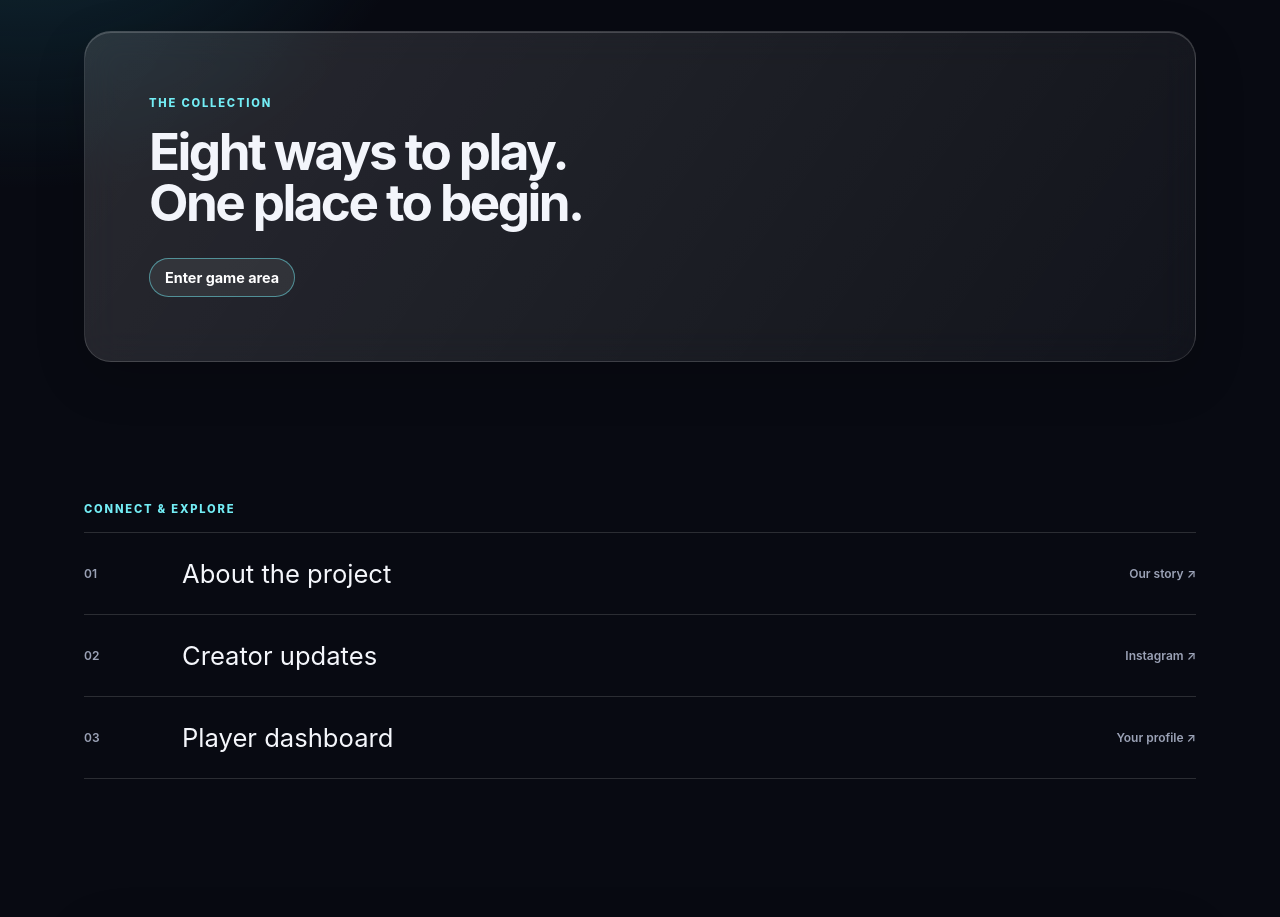
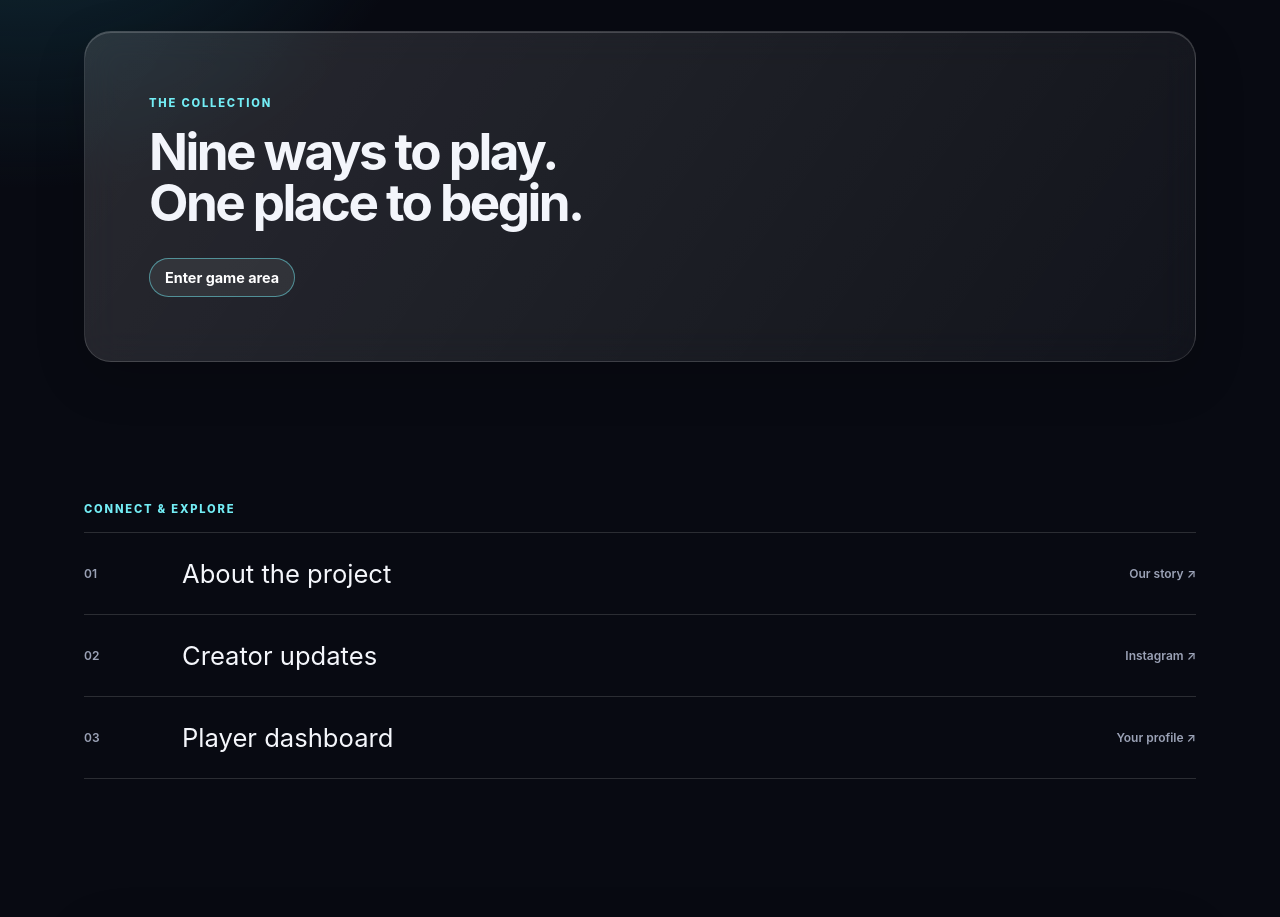
Before and after one commit to ayushx991/Redcore, a plain HTML site: page index.html in a window 1280 px wide. Shown: the part 1280-2197 px from the top of the page. Drawn offline with Linux system fonts and the light colour scheme.

Commit message:
Update REDCORE collection count to nine games

```diff
--- a/index.html
+++ b/index.html
@@ -4,7 +4,7 @@
 <header class="site-header glass"><a class="wordmark" href="index.html" aria-label="REDCORE home">RED<span>CORE</span></a><nav aria-label="Primary navigation"><a href="#story">Story</a><a href="#about">About</a><a href="#links">Links</a><a class="nav-cta" href="games.html">Game area</a></nav><details class="options"><summary aria-label="Open options">Options</summary><div class="options-panel glass"><a href="dashboard.html">Player profile</a><a href="login.html">Sign in</a><a href="#privacy">Privacy policy</a></div></details></header>
 <main><section class="hero" id="story"><div class="hero-copy"><p class="eyebrow">REDCORE / INDEPENDENT ARCADE</p><h1>Make time<br><em>for play.</em></h1><p class="lede">An independent gaming space featuring focused challenges, distinctive experiences, and friendly competition — designed for quick sessions and lasting replay value.</p><div class="hero-actions"><a class="button primary" href="games.html">Explore games</a><a class="text-link" href="#about">Discover REDCORE</a></div></div><div class="controller-stage" aria-label="Interactive 3D controller"><div class="controller-shadow"></div><div class="controller" aria-label="REDCORE 3D game controller"></div></div></section>
 <section class="split-section" id="about"><p class="eyebrow">OUR APPROACH</p><h2>Designed for focus.<br>Built for fun.</h2><div><p>REDCORE is an independent browser arcade bringing a curated range of games together through a consistent, responsive experience. Every title has its own character, with one clear place to discover, play, and return.</p><p>Choose a challenge, develop your skills, and aim for a new personal best.</p></div></section>
-<section class="callout glass"><p class="eyebrow">THE COLLECTION</p><h2>Eight ways to play.<br>One place to begin.</h2><a class="button secondary" href="games.html">Enter game area</a></section>
+<section class="callout glass"><p class="eyebrow">THE COLLECTION</p><h2>Nine ways to play.<br>One place to begin.</h2><a class="button secondary" href="games.html">Enter game area</a></section>
 <section class="links-section" id="links"><p class="eyebrow">CONNECT & EXPLORE</p><div class="link-row"><a href="about.html"><span>01</span> About the project <b>Our story ↗</b></a><a href="https://www.instagram.com/ayush.xlv/" target="_blank" rel="noopener noreferrer"><span>02</span> Creator updates <b>Instagram ↗</b></a><a href="dashboard.html"><span>03</span> Player dashboard <b>Your profile ↗</b></a></div></section>
 <section class="privacy glass" id="privacy"><p class="eyebrow">PRIVACY POLICY</p><h2>Privacy</h2><p>REDCORE stores only the account and play activity needed to provide sign-in and player-profile features. Game activity may be saved through the configured Firebase services when you choose to sign in. We do not sell personal information. Third-party games and services may have their own policies; review them before use.</p><p>To ask about your data, contact the REDCORE developer through the linked Instagram profile.</p></section></main>
 <footer><span>REDCORE</span><span class="version"><i aria-hidden="true"></i> Version 1.2.4</span><span>Built for play</span></footer><script src="premium.js"></script><script src="controller-interaction.js"></script><script src="recovery-ui.js"></script></body></html>
```
